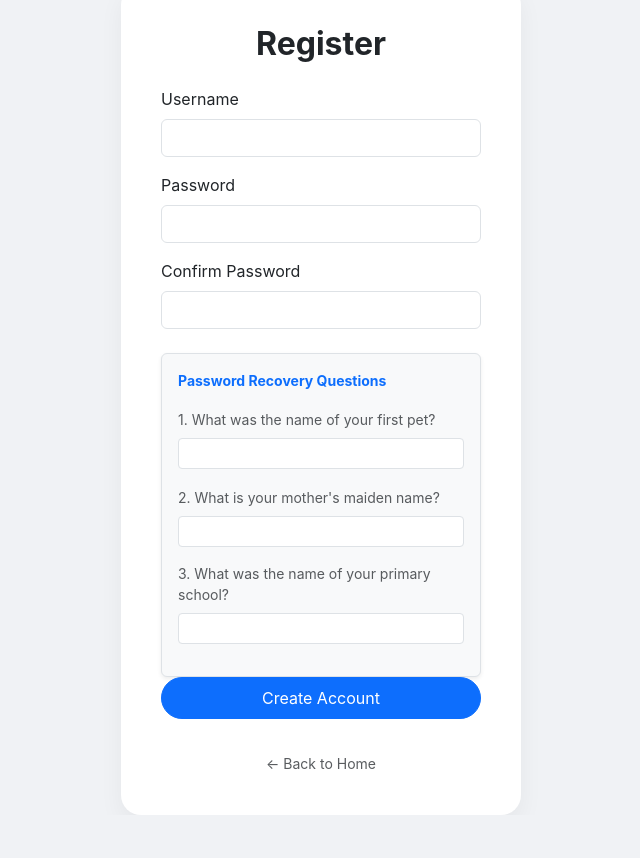
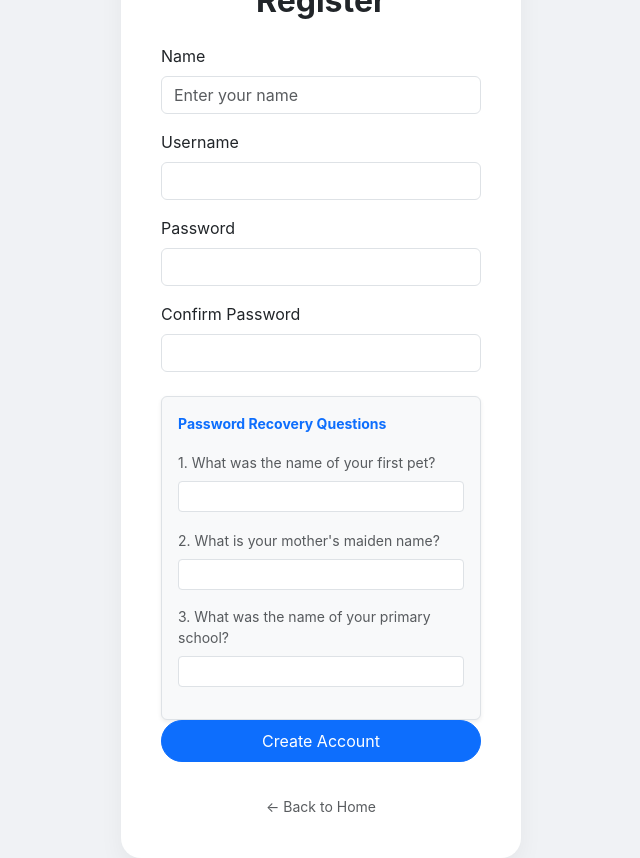
Before and after one commit to Je4emiah/2610-CSP1123-G18, a Flask app: page /register in a window 1280 px wide. Shown: the whole page, without its empty margins (319-959 px from the left). Before the commit the page ends 815 px from the top, so only its background shows below. Run offline with Flask 3, Linux system fonts and the light colour scheme.

Commit message:
Feature: Added real name support to registration and personalized greeting; Fixed IndexError in session logic

```diff
--- a/app.py
+++ b/app.py
@@ -78,6 +78,7 @@ def login():
             print(f"User found: {user['username']}")
             if check_password_hash(user['password_hash'], password):
                 session['user_id'] = user['username']
+                session['name'] = user['name']
                 return redirect(url_for('dashboard'))
             else:
                 print("Password mismatch")
@@ -176,6 +177,7 @@ def delete_account():
 @app.route('/register', methods=['GET', 'POST'])
 def register():
     if request.method == 'POST':
+        name = request.form.get('name').strip()
         username = request.form.get('username').strip()
         password = request.form.get('password')
 
@@ -189,9 +191,9 @@ def register():
         db = get_db()
         try:
             db.execute("""
-                INSERT INTO users (username, password_hash, q1_answer, q2_answer, q3_answer)
-                VALUES (?, ?, ?, ?, ?)
-            """, (username, hashed_pw, q1, q2, q3))
+                INSERT INTO users (name, username, password_hash, q1_answer, q2_answer, q3_answer)
+                VALUES (?, ?, ?, ?, ?, ?)
+            """, (name, username, hashed_pw, q1, q2, q3))
             db.commit()
             flash("Registration successful! Please login.", "success")
             return redirect(url_for('login'))
@@ -321,6 +323,7 @@ def init_db():
     # 2. Updated Users Table with Security Questions
     db.execute('''CREATE TABLE IF NOT EXISTS users (
         id INTEGER PRIMARY KEY AUTOINCREMENT,
+        name TEXT NOT NULL,
         username TEXT UNIQUE NOT NULL,
         password_hash TEXT NOT NULL,
         q1_answer TEXT,
--- a/init_db.py
+++ b/init_db.py
@@ -9,11 +9,12 @@ def init_db():
         conn.execute('''
             CREATE TABLE IF NOT EXISTS users (
                 id INTEGER PRIMARY KEY AUTOINCREMENT,
+                name TEXT NOT NULL,
                 username TEXT UNIQUE NOT NULL,
                 password_hash TEXT NOT NULL
             )
         ''')
-    print("Databse initialized with User Table.")
+    print("Database initialized with Name and Security columns.")
 
 if __name__ == "__main__":
     init_db()
--- a/templates/base.html
+++ b/templates/base.html
@@ -22,7 +22,7 @@
                     <div class="dropdown">
                         <button class="btn btn-outline-primary dropdown-toggle rounded-pill" type="button"
                             data-bs-toggle="dropdown">
-                            Hi, {{ current_user }}
+                            Hi, {{ session['name'] if session['name'] else current_user }}
                         </button>
                         <ul class="dropdown-menu dropdown-menu-end shadow">
                             <li><a class="dropdown-item" href="{{ url_for('profile') }}">👤 My Profile</a></li>
--- a/templates/register.html
+++ b/templates/register.html
@@ -12,6 +12,10 @@
     <div class="login-card">
         <h2 class="text-center mb-4 fw-bold">Register</h2>
         <form action="{{ url_for('register') }}" method="POST">
+            <div class="mb-3">
+                <label class="form-label">Name</label>
+                <input type="text" name="name" class="form-control" placeholder="Enter your name" required>
+            </div>
             <div class="mb-3">
                 <label class="form-label">Username</label>
                 <input type="text" name="username" class="form-control" required>
```
Also changed, not shown: mindmetric.db.
